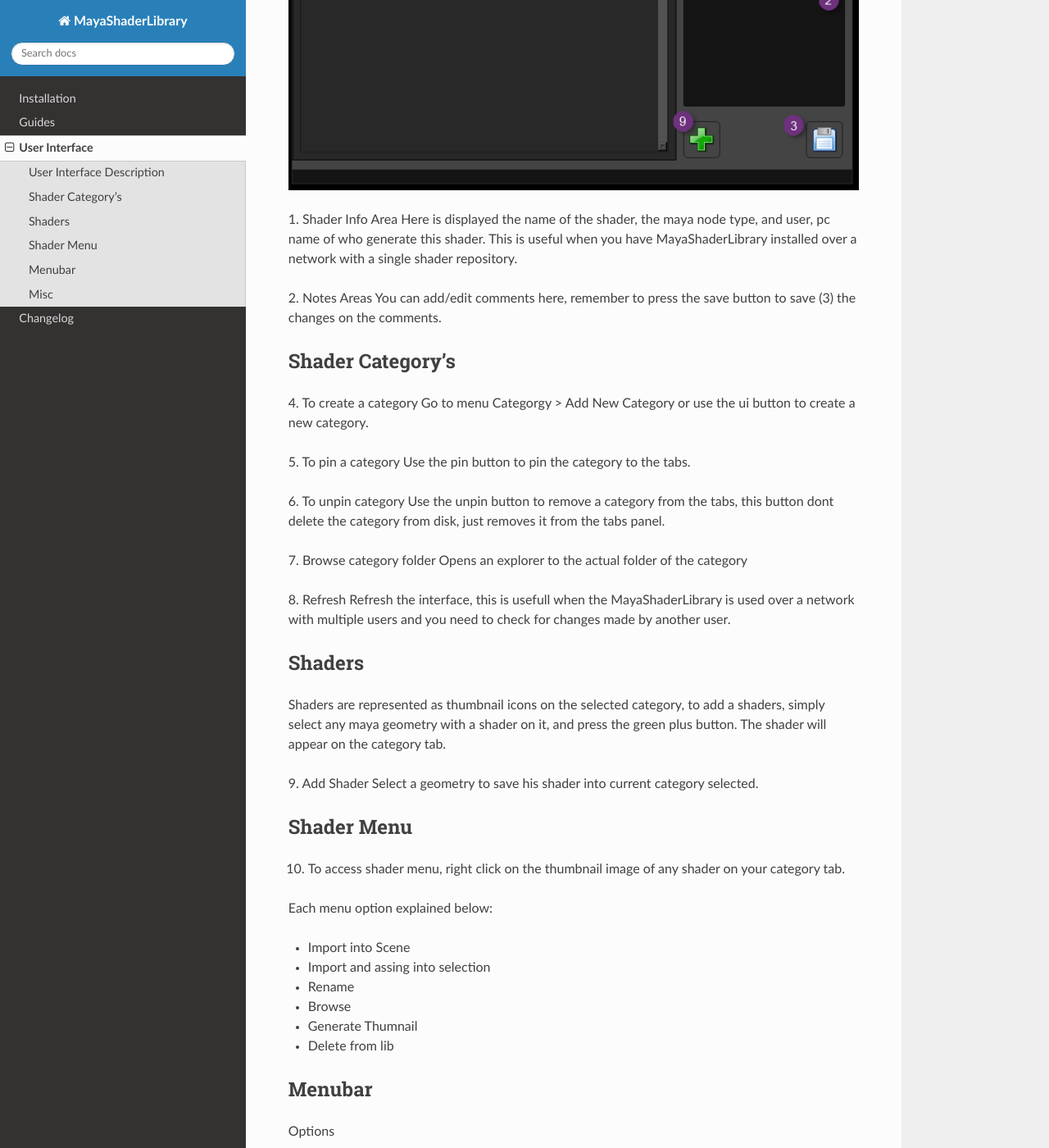
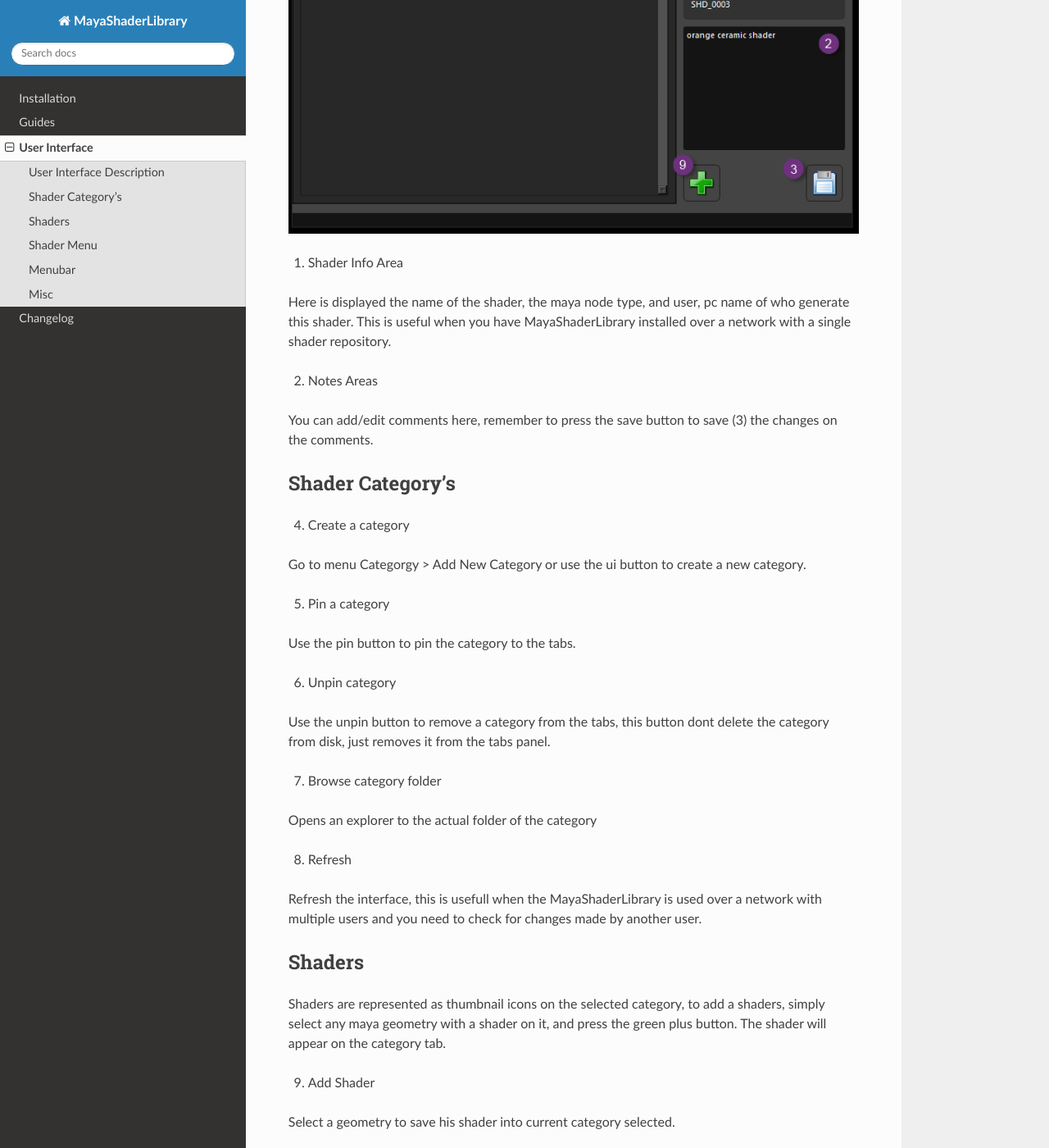
Before and after one commit to MaxRocamora/MayaShaderLibrary, a Sphinx documentation site: the page built from docs/ui.rst, in a window 1280 px wide and 1400 px high, scrolled down 663 px. Shown: the whole window at 82% size. Built offline with Sphinx 7.4.7 and the Read the Docs theme 2.0.0, drawn with Linux system fonts in a browser that asks for light colours; some of the changed lines change nothing that is shown; some of the changed text lies outside the part shown.

Commit message:
updated dosc

```diff
--- a/docs/ui.rst
+++ b/docs/ui.rst
@@ -5,7 +5,7 @@
 
 On this section you will find a detailed explanation of each action on the user interface.
 
-..note:: Hover over any button to see what it does on the bottom status bar
+.. note:: Hover over any button to see what it does on the bottom status bar
 
 User Interface Description
 --------------------------
@@ -13,27 +13,34 @@
 .. image:: https://github.com/MaxRocamora/MayaShaderLibrary/blob/master/msl/ui/screenshot/uiAreasDetail.png?raw=true
 
 1. Shader Info Area
+
 Here is displayed the name of the shader, the maya node type, and user, pc name of who generate this shader. This is useful when you have MayaShaderLibrary installed over a network with a single shader repository.
 
 2. Notes Areas
+
 You can add/edit comments here, remember to press the save button to save (3) the changes on the comments.
 
 Shader Category's
 -----------------
 
-4. To create a category
+4. Create a category
+
 Go to menu Categorgy > Add New Category or use the ui button to create a new category.
 
-5. To pin a category
+5. Pin a category
+
 Use the pin button to pin the category to the tabs.
 
-6. To unpin category
+6. Unpin category
+
 Use the unpin button to remove a category from the tabs, this button dont delete the category from disk, just removes it from the tabs panel.
 
 7. Browse category folder
+
 Opens an explorer to the actual folder of the category
 
 8. Refresh
+
 Refresh the interface, this is usefull when the MayaShaderLibrary is used over a network with multiple users and you need to check for changes made by another user.
 
 
@@ -43,6 +50,7 @@
 Shaders are represented as thumbnail icons on the selected category, to add a shaders, simply select any maya geometry with a shader on it, and press the green plus button. The shader will appear on the category tab.
 
 9. Add Shader
+
 Select a geometry to save his shader into current category selected.
 
 Shader Menu
@@ -53,22 +61,36 @@
 Each menu option explained below:
 
 * Import into Scene
+	Adds selected shader to the maya hypershade
+
 * Import and assing into selection
+	Adds selected shader to the maya hypershade and assing it to selected object
+
 * Rename
+	Renames the shader
+
 * Browse
+	Open explorer into shader folder
+
 * Generate Thumnail
+	Generates thumbnail image for this shader, using the default lightrig maya file
+
 * Delete from lib
+	Deletes this shader from disk
 
 Menubar
------------------
+-------
 
-Options
+*More info about the menubar soon.*
 
 Misc
 ----
 
-The maya file used for the thumnails is located under:
-*installDirectory\MayaShaderLibrary\maya\scene\thumbnail_scene.ma*
+The maya file used for render the thumnail image is located on this location:
 
-The shaders are stored under this location:
-*installDirectory\MayaShaderLibrary\maya\shaders*
+*installDirectory\\MayaShaderLibrary\\maya\\scene\\thumbnail_scene.ma*
+
+
+The shaders are stored on this location:
+
+*installDirectory\\MayaShaderLibrary\\maya\\shaders*
```
Also changed, not shown: 5 other files.
